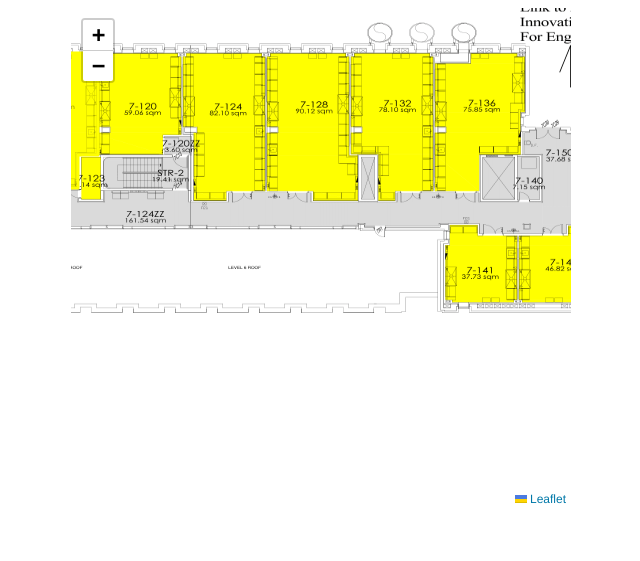
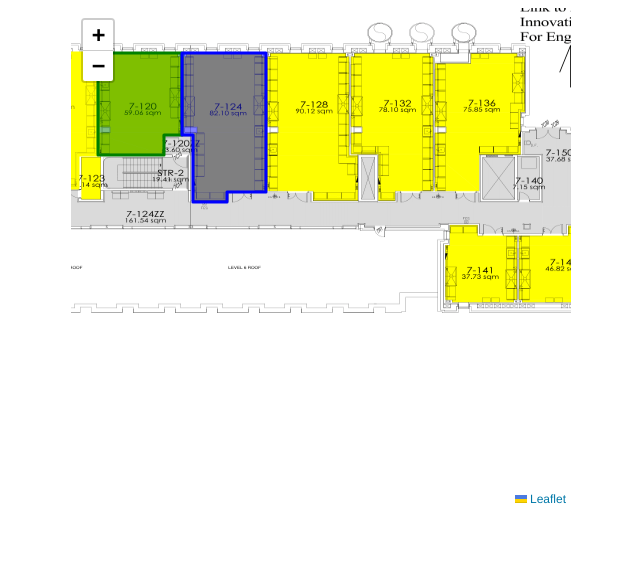
Before and after one commit to Raeed-Ahmed-Audri/Heatmaps, a plain HTML site: page leaflet.html in a window 1280 px wide. Shown: the whole page, without its empty margins (319-959 px from the left). Drawn offline with nearby package versions, Linux system fonts and the light colour scheme.

Commit message:
Commit 3, finished first 5 room blocks for CME 7 (7-108, 7-112, 7-116, 7-120, 7-124).

```diff
--- a/leaflet.html
+++ b/leaflet.html
@@ -64,18 +64,44 @@
             fillOpacity: 0.5
         }).addTo(map);
         hmCME7112.bindPopup("<b>7-112</b><br>Utilization: " + (100 * utilNumsCME[1]) + "%");
-        var hmCME7112 = L.polygon([
+        var hmCME7116 = L.polygon([
             [990.5, 1086.25],
             [990.5, 1214.5],
             [1056.5, 1214.5],
-            [1056.5, 1254],
-            [1260, 1254],
+            [1056.5, 1253.75],
+            [1260, 1253.75],
             [1260, 1086.25]], {
             color: colorMap.get("7-116"),
             fillColor: colorMap.get("7-116"),
             fillOpacity: 0.5
         }).addTo(map);
-        hmCME7112.bindPopup("<b>7-116</b><br>Utilization: " + (100 * utilNumsCME[2]) + "%");
+        hmCME7116.bindPopup("<b>7-116</b><br>Utilization: " + (100 * utilNumsCME[2]) + "%");
+        var hmCME7120 = L.polygon([
+            [1056.5, 1254.25],
+            [1056.5, 1385.5],
+            [1095.5, 1385.5],
+            [1095.5, 1421.75],
+            [1260, 1421.75],
+            [1260, 1254.25]], {
+            color: colorMap.get("7-120"),
+            fillColor: colorMap.get("7-120"),
+            fillOpacity: 0.5
+        }).addTo(map);
+        hmCME7120.bindPopup("<b>7-120</b><br>Utilization: " + (100 * utilNumsCME[3]) + "%");
+        var hmCME7124 = L.polygon([
+            [1095.5, 1422.25],
+            [1095.5, 1443.5],
+            [963, 1443.5],
+            [963, 1512.5],
+            [982, 1512.5],
+            [982, 1590],
+            [1260, 1590],
+            [1260, 1422.25]], {
+            color: colorMap.get("7-124"),
+            fillColor: colorMap.get("7-124"),
+            fillOpacity: 0.5
+        }).addTo(map);
+        hmCME7124.bindPopup("<b>7-124</b><br>Utilization: " + (100 * utilNumsCME[4]) + "%");
         let marker = null;
         var point = "";
         map.on('click', (event) => {
```
